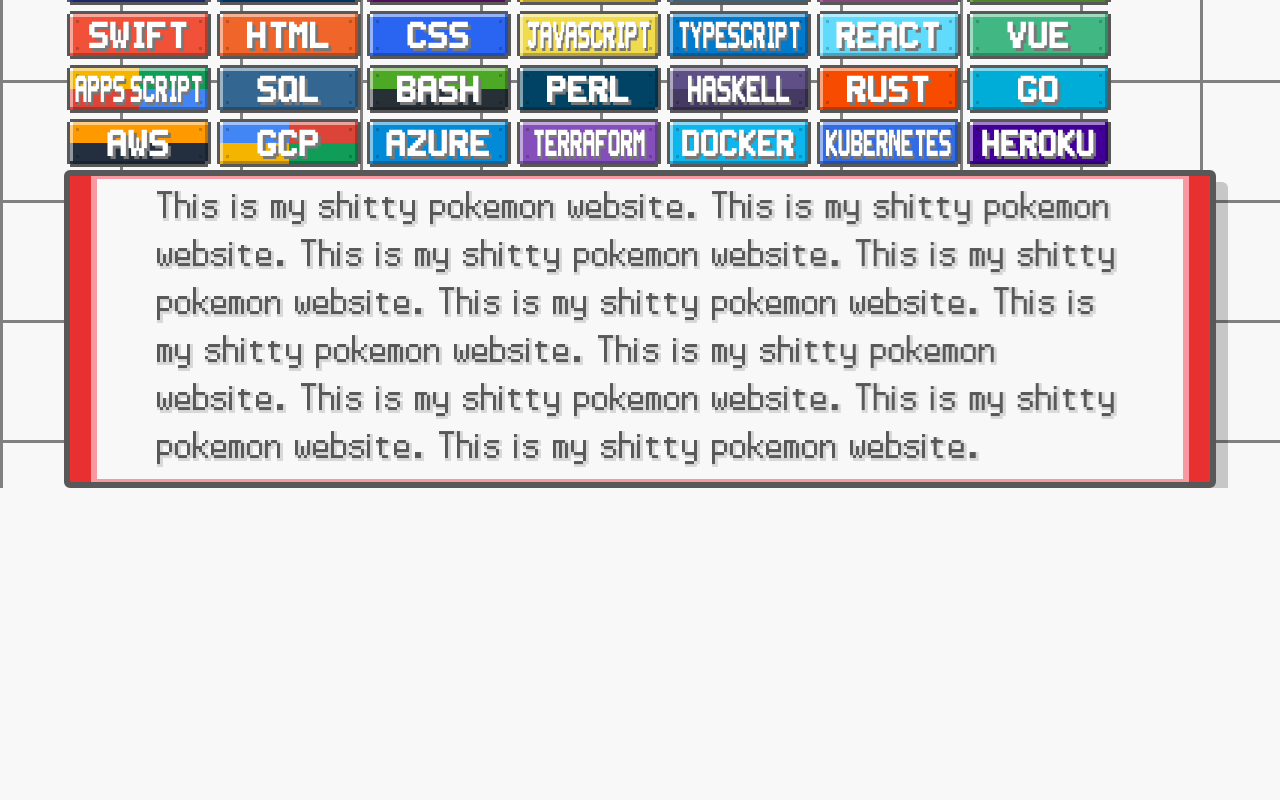
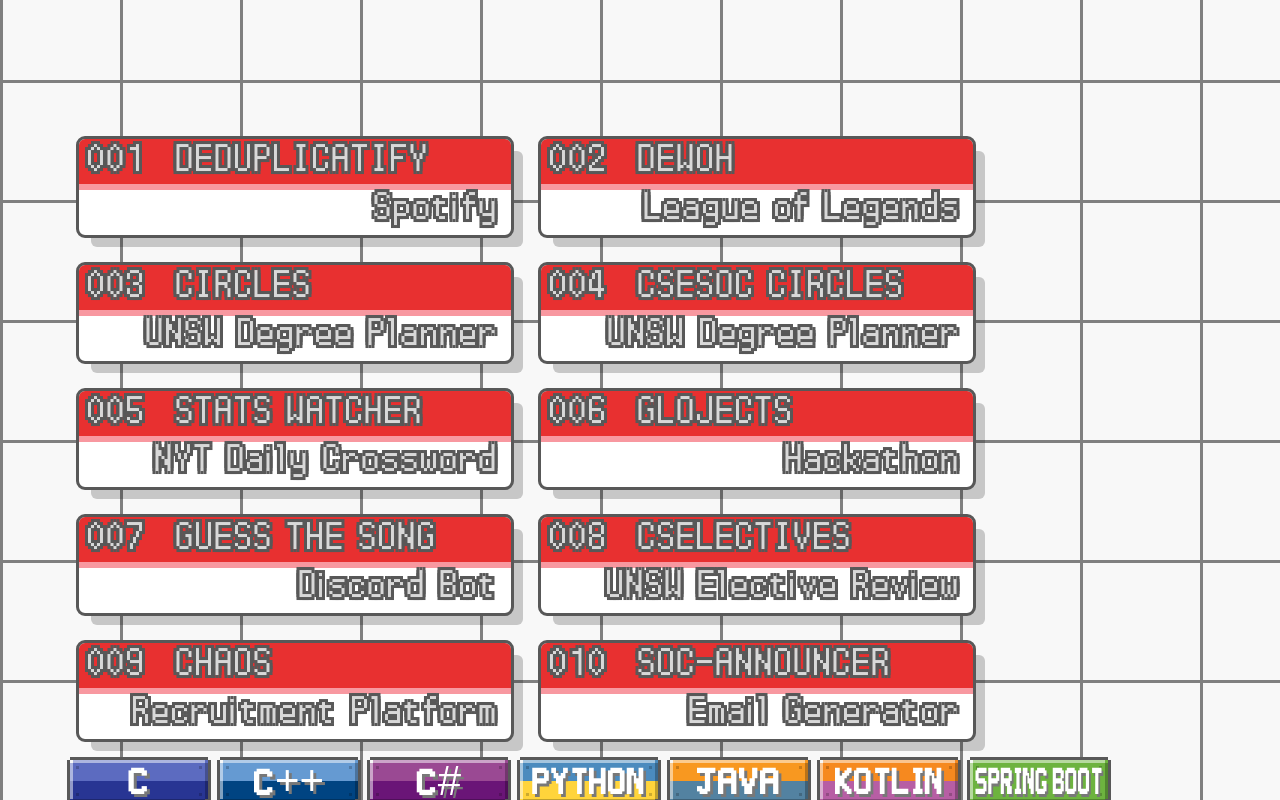
Before and after one commit to hayeselnut/hayeselnut.github.io, a React (Create React App) app: page / in a window 1280 px wide. Shown: the part 760-1560 px from the top of the page. Before the commit the page ends 1248 px from the top, so only its background shows below. Built offline with nearby package versions, Linux system fonts and the light colour scheme.

Commit message:
pokedex font

```diff
--- a/src/App.tsx
+++ b/src/App.tsx
@@ -19,8 +19,17 @@
         <NavBar />
       </header>
       <main>
-        <Container className='main-container'>
-          {/* <ProjectShowcase /> */}
+        <div
+          style={{ position: 'absolute', width: '39rem', height: '39rem',
+            top: '41rem', left: '81rem', background: 'blue' }}
+        />
+
+      </main>
+
+      <div style={{ height: '100vh' }} />
+
+      <footer>
+        <Container>
           <div style={{ display: 'flex', flexWrap: 'wrap' }}>
             <TitleCard id={1} name="Deduplicatify" category="Spotify" />
             <TitleCard id={2} name="Dewoh" category="League of Legends" />
@@ -85,7 +94,7 @@
             This is my shitty pokemon website. This is my shitty pokemon website.
           </TextFrame>
         </Container>
-      </main>
+      </footer>
     </>
   );
 };
--- a/src/index.css
+++ b/src/index.css
@@ -6,6 +6,11 @@
 @font-face {
   font-family: "pokemondppt";
   src: url("./assets/fonts/pokemondppt.ttf");
+}
+
+@font-face {
+  font-family: "Pokedex";
+  src: url("./assets/fonts/Pokedex.TTF");
 }
 
 :root {
```
Also changed, not shown: src/assets/fonts/Pokedex.TTF (added).
